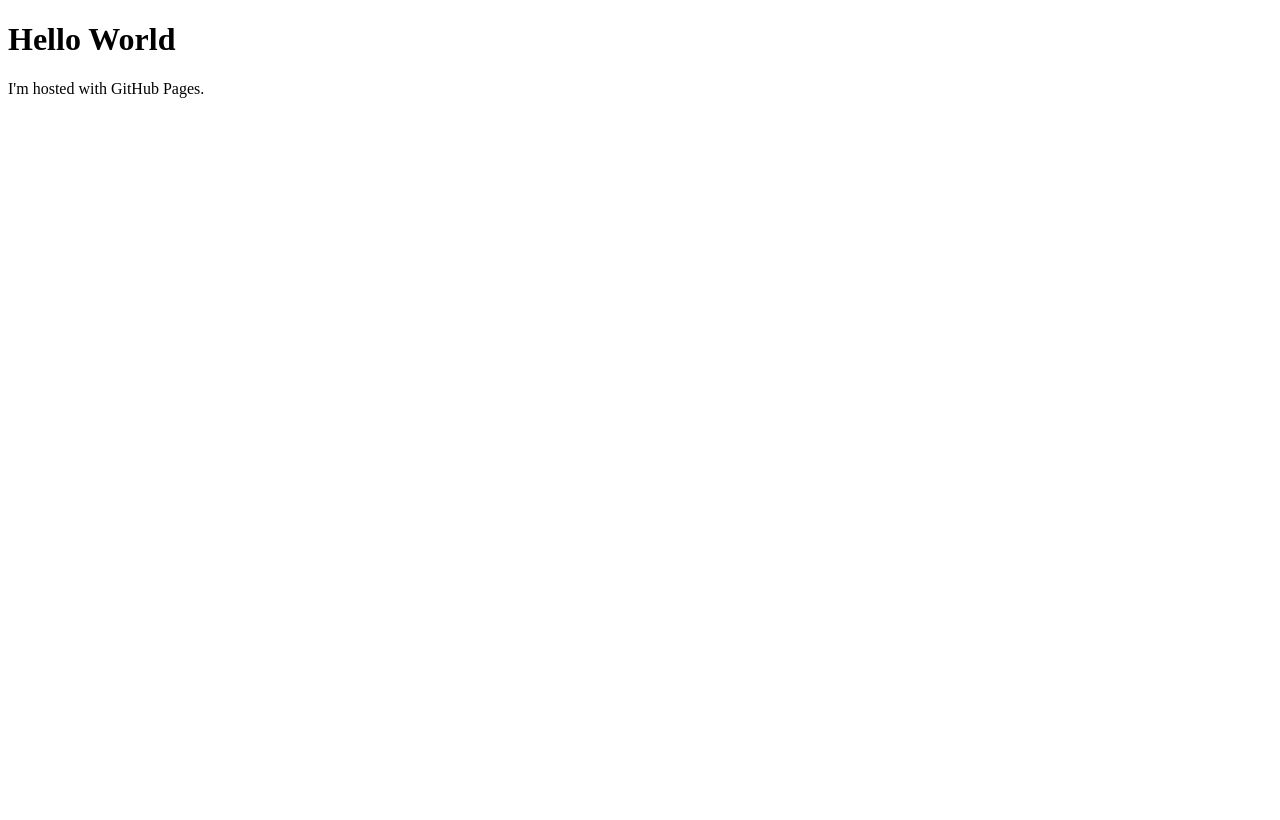
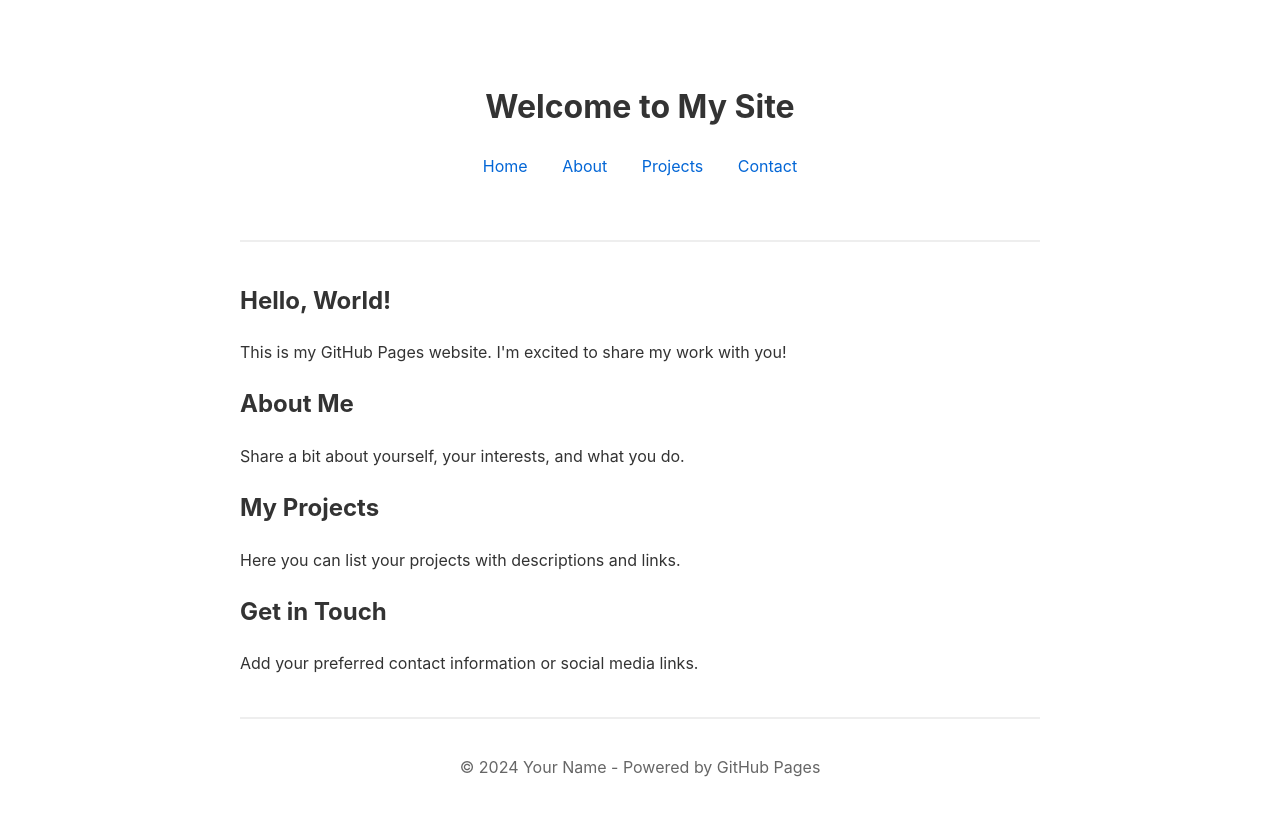
Before and after one commit to Destructicon11/Destructicon11.github.io, a plain HTML site: page index.html in a window 1280 px wide. Drawn offline with Linux system fonts and the light colour scheme.

Commit message:
Update index.html

```diff
--- a/index.html
+++ b/index.html
@@ -1,7 +1,86 @@
 <!DOCTYPE html>
-<html>
+<html lang="en">
+<head>
+    <meta charset="UTF-8">
+    <meta name="viewport" content="width=device-width, initial-scale=1.0">
+    <title>My GitHub Pages Site</title>
+    <style>
+        body {
+            font-family: -apple-system, BlinkMacSystemFont, 'Segoe UI', Roboto, Oxygen, Ubuntu, Cantarell, sans-serif;
+            line-height: 1.6;
+            max-width: 800px;
+            margin: 0 auto;
+            padding: 20px;
+            color: #333;
+        }
+
+        header {
+            text-align: center;
+            padding: 40px 0;
+            border-bottom: 2px solid #eee;
+        }
+
+        nav {
+            margin: 20px 0;
+        }
+
+        nav a {
+            margin: 0 15px;
+            color: #0366d6;
+            text-decoration: none;
+        }
+
+        nav a:hover {
+            text-decoration: underline;
+        }
+
+        main {
+            margin: 40px 0;
+        }
+
+        footer {
+            text-align: center;
+            padding: 20px;
+            border-top: 2px solid #eee;
+            color: #666;
+        }
+    </style>
+</head>
 <body>
-<h1>Hello World</h1>
-<p>I'm hosted with GitHub Pages.</p>
+    <header>
+        <h1>Welcome to My Site</h1>
+        <nav>
+            <a href="#home">Home</a>
+            <a href="#about">About</a>
+            <a href="#projects">Projects</a>
+            <a href="#contact">Contact</a>
+        </nav>
+    </header>
+
+    <main>
+        <section id="home">
+            <h2>Hello, World!</h2>
+            <p>This is my GitHub Pages website. I'm excited to share my work with you!</p>
+        </section>
+
+        <section id="about">
+            <h2>About Me</h2>
+            <p>Share a bit about yourself, your interests, and what you do.</p>
+        </section>
+
+        <section id="projects">
+            <h2>My Projects</h2>
+            <p>Here you can list your projects with descriptions and links.</p>
+        </section>
+
+        <section id="contact">
+            <h2>Get in Touch</h2>
+            <p>Add your preferred contact information or social media links.</p>
+        </section>
+    </main>
+
+    <footer>
+        <p>© 2024 Your Name - Powered by GitHub Pages</p>
+    </footer>
 </body>
 </html>
```
